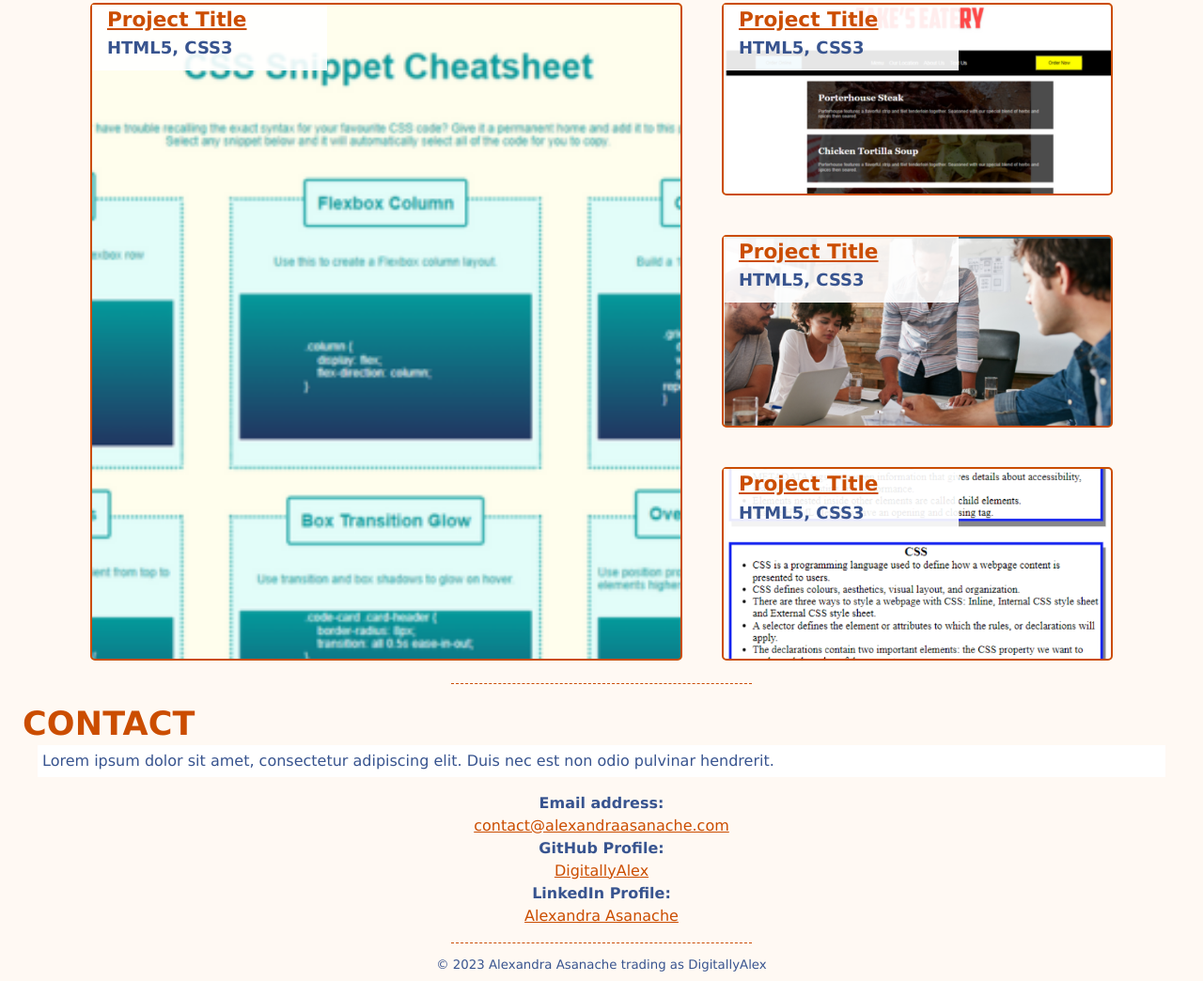
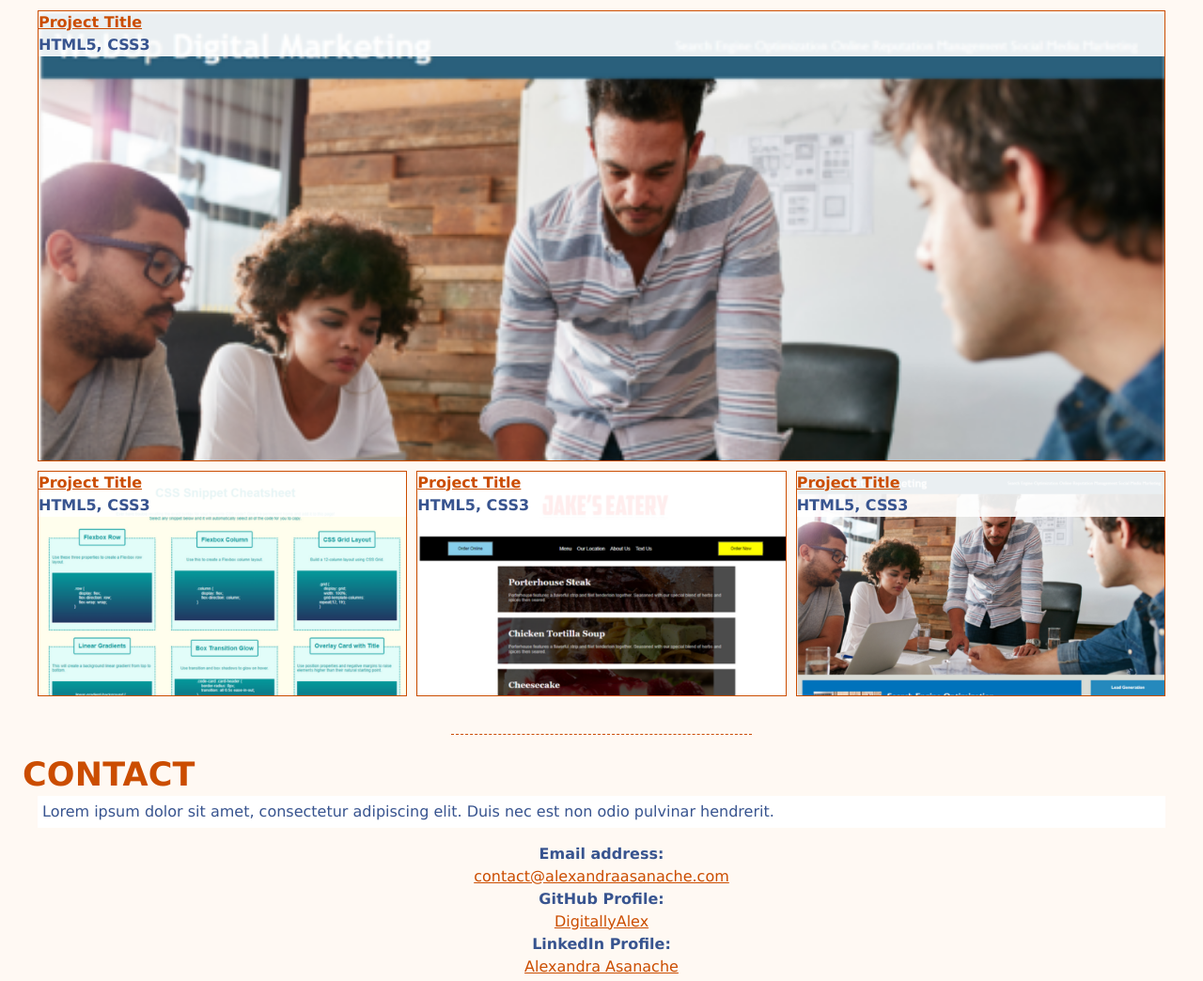
Before and after one commit to digitallyalex/alexandra-asanache-portfolio, a plain HTML site: page index.html in a window 1280 px wide. Shown: the part 789-1833 px from the top of the page at 94% size. Drawn offline with Linux system fonts and the light colour scheme.

Commit message:
Changed Work section to Flexbox container

```diff
--- a/css/style.css
+++ b/css/style.css
@@ -116,74 +116,57 @@ header a {
 }
 
   /* work section styles */
-
-/* project name and skills label */
-#container {
-  display: grid;
-  grid-template-columns: 1fr 40%;
-  grid-template-areas:
-      "projectOne projectTwo"
-      "projectOne projectThree"
-      "projectOne projectFour";
-  grid-gap: 10px;
-  margin-left: 5rem;
-  margin-right: 5rem;
+  article {
+    display: flex;
+    justify-content: center;
+    flex-flow: row wrap;
+    flex-grow: auto;
+    margin: 40px;
+    gap: 10px;
 }
 
 .project {
-  border: 2px solid var(--main-color);
-  border-radius: 5px;
-  margin: 1rem;
-  background-repeat: no-repeat;
-  background-size: cover;
-  background-position: center;
-  position: relative;
+    border: 1px solid var(--main-color);
+    width: 90rem;
+    height: 15rem;
+    background-repeat: no-repeat;
+    background-size: cover;
+    /* background-position: center; */
 }
 
 #projectOne {
-  grid-area: projectOne;
-  height: 700px;
-  width: auto;
-  background-image: url(/images/cssSnippetCheatsheetWide.png);
+    border: 1px solid var(--main-color);
+    width: 90rem;
+    height: 20rem;
+    background-image: url(/images/webUpDigitalMarketing.png);
 }
 
 #projectTwo {
-  grid-area: projectTwo;
-  height: auto;
-  width: auto;
-  background-image: url(/images/jakesEateryWide.png);
+    background-image: url(/images/cssSnippetCheatsheetWide.png);
 }
 
 #projectThree {
-  grid-area: projectThree;
-  height: auto;
-  width: auto;
-  background-image: url(/images/webUpDigitalMarketing.png);
+    background-image: url(/images/jakesEateryWide.png);
 }
 
 #projectFour {
-  grid-area: projectFour;
-  height: auto;
-  width: auto;
-  background-image: url(/images/studyGuide.png);
+    background-image: url(/images/webUpDigitalMarketing.png);
 }
 
 .label {
-  font-size: large;
-  font-weight: bold;
-  padding: 0 1rem;
-  margin: 0;
-  color: var(--secondary-color);
-  background-color: var(--transparent-box);
-  position: absolute;
-  width: 250px;
-  height: 70px;
+ font-size: 1rem;
+ font-weight: bold;
+ color: var(--secondary-color);
+ background-color: var(--transparent-box);
+ width:auto;
+ margin-top: 0;
 }
 
 .label a {
-  color: var(--main-color);
-  font-size: larger;
+    color: var(--main-color);
+    font-weight: bolder;
 }
+
 
   /* contact section styles */
 #contact-links {
@@ -204,8 +187,8 @@ footer {
   font-size: smaller;
 }
 
-  /* Media query for tablets */
-@media (min-width: 768px) {
+  /* Breakpoint One / Smaller tablets */
+@media (min-width: 800px) {
 
   /* about section */
   #about {
@@ -225,24 +208,41 @@ footer {
     width: 14rem;
     order: 2;
   }
+
+  /* work section */
+  .project {
+    width: 14.6rem;
+    height: 15rem;
+    flex-grow: 1;
 }
-  /* work section */
+
+#projectOne {
+    width: 45rem;
+    height: 30rem;
+}
+
+}
 
 
 
-/* Media query for desktop */
-@media (min-width: 1025px) {
+/* Breakpoint Two / larger tablets, small laptops */
+@media (min-width: 1000px) {
 
   /* about section */
   #about-box {
     width: 70%;
   }
 
-  /* work section  */
+  /* work section */
+  #projectOne {
+    width: 70rem;
+}
+
 
 }
 
-@media (min-width: 1281px) {
+/* Breakpoint Three / Average laptops and desktops */
+@media (min-width: 1270px) {
 
   /* about section */
   #about-box {
@@ -250,5 +250,16 @@ footer {
   }
 
   /* work section */
+  #projectOne {
+    width: 78rem;
+}
+}
 
+/* Breakpoint Four / Larger desktops and screens */
+@media only screen and (min-width: 1525px) {
+
+  /* work section */
+  #projectOne {
+      width: 100rem;
+  }
 }
--- a/index.html
+++ b/index.html
@@ -57,7 +57,7 @@
 
     <!-- portfolio container -->
 
-  <!-- <section class="page-section" id="work"> -->
+    <section class="page-section" id="work">
 
       <figure class="text-title-section">
         <h2>WORK</h2>
@@ -66,8 +66,7 @@
         </p>
       </figure>
 
-    <section id="container">
-
+      <article id="container">
         <div class="project" id="projectOne">
           <p class="label">
             <a href="#contact">Project Title</a>
@@ -82,6 +81,7 @@
             <br>
             HTML5, CSS3
           </p>
+
         </div>
 
         <div class="project" id="projectThree">
@@ -90,6 +90,7 @@
             <br>
             HTML5, CSS3
           </p>
+
         </div>
 
         <div class="project" id="projectFour">
@@ -98,10 +99,9 @@
             <br>
             HTML5, CSS3
           </p>
+
         </div>
-  </section>
-
-  <!-- </section> -->
+      </article>
 
       <hr>
 
```
Also changed, not shown: 1 other file. Lines whose indentation alone changed are shown as unchanged.
